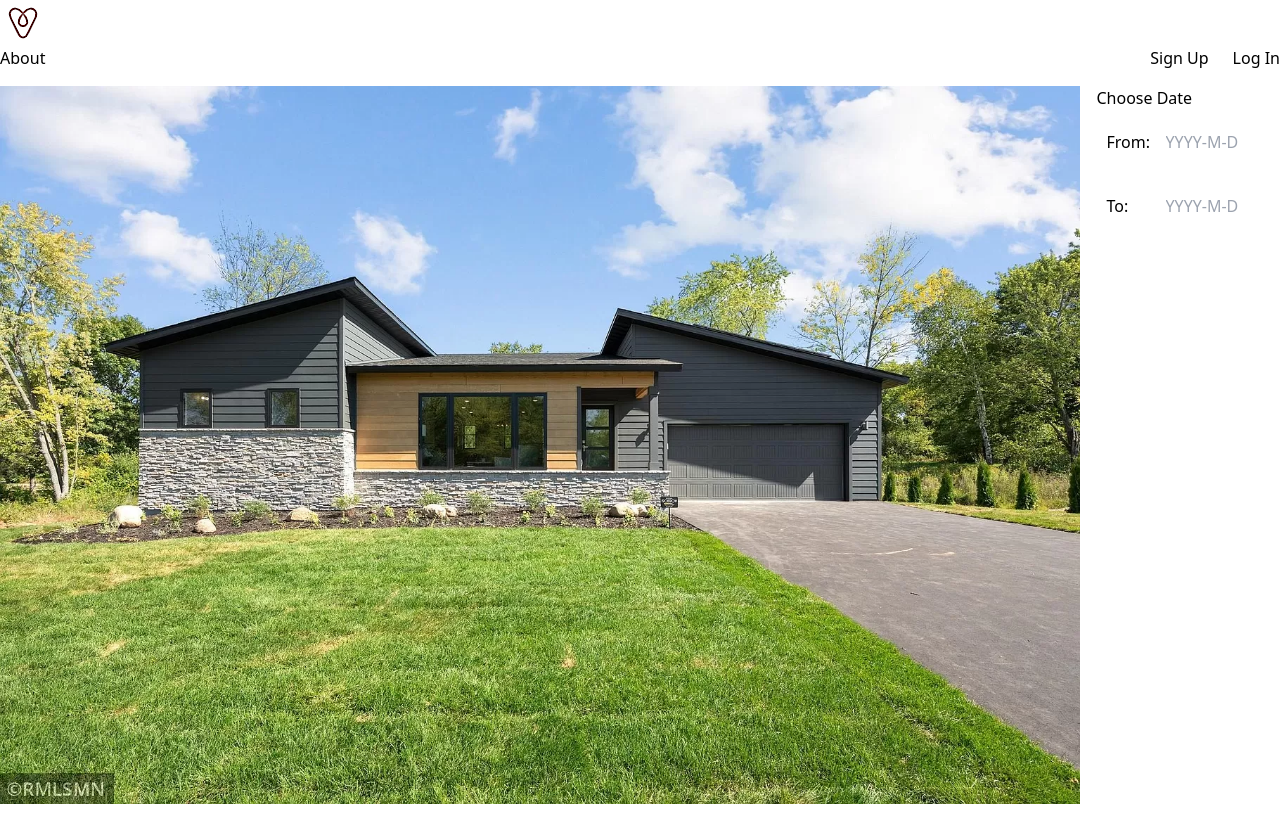
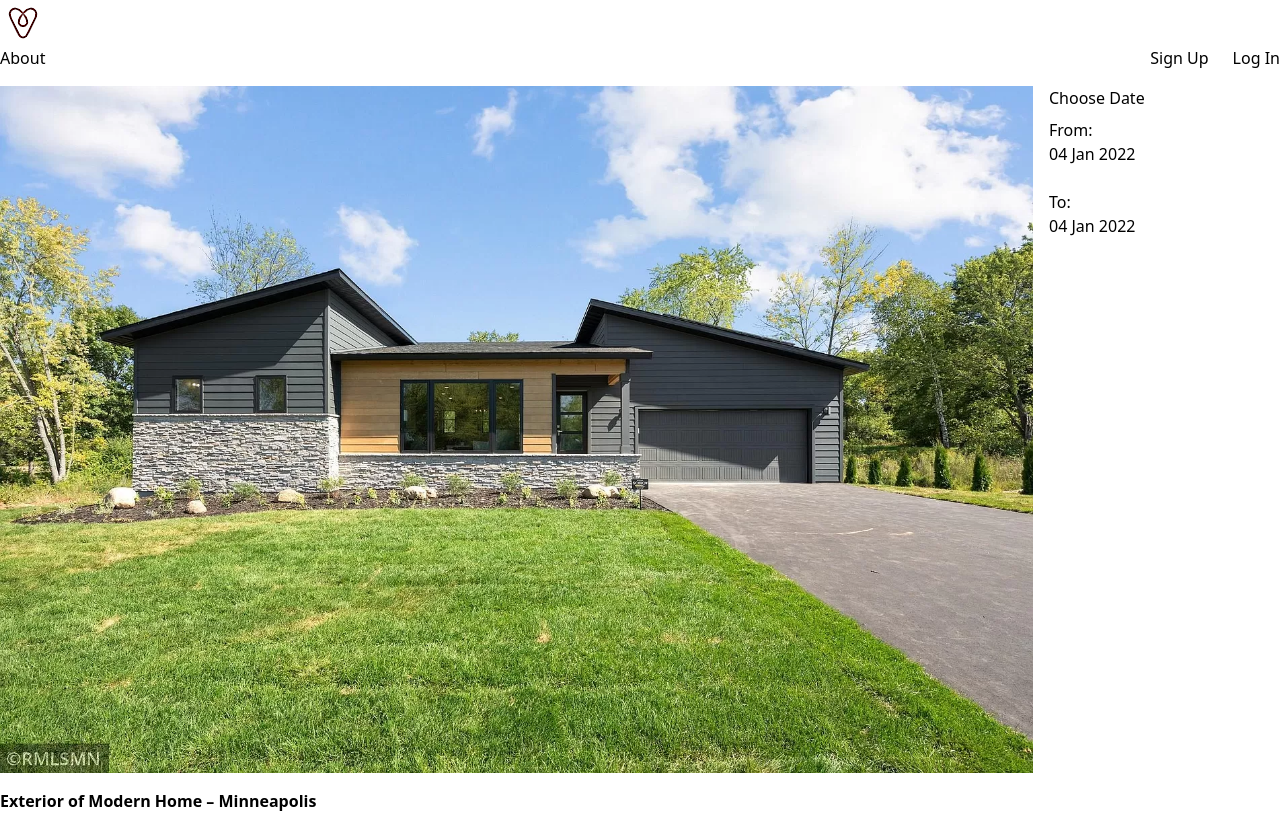
Before and after one commit to william-shelly/nextbnb, a Next.js app: page /houses/1 in a window 1280 px wide. Shown: the top 813 px of the page. Built offline with nearby package versions, Linux system fonts and the light colour scheme.

Commit message:
Added date formatting and ability to not select dates after selected date

```diff
--- a/components/DateRangePicker.js
+++ b/components/DateRangePicker.js
@@ -1,38 +1,89 @@
 import DayPickerInput from "react-day-picker/DayPickerInput"
 import "react-day-picker/lib/style.css"
+import dateFnsFormat from 'date-fns/format'
+import dateFnsParse from 'date-fns/parse'
+import { DateUtils } from "react-day-picker"
+import { useState } from "react"
+
+const today = new Date()
+const tomorrow = new Date(today)
+tomorrow.setDate(tomorrow.getDate() + 1)
+
+const numberOfNightsBetweenDates = (startDate, endDate) => {
+  const start = new Date(startDate) // clone
+  const end = new Date(endDate) // clone
+  let dayCount = 0
+
+  while (end > start) {
+    dayCount ++
+    start.setDate(start.getDate() + 1)
+  }
+  return dayCount
+}
+
+const parseDate = (str, format, locale) => {
+  const parsed = dateFnsParse(str, format, new Date(), { locale })
+  return DateUtils.isDate(parsed) ? parsed : null
+}
+
+const formatDate = (date, format, locale) => dateFnsFormat(date, format, {locale})
+
+const format = 'dd MMM yyyy'
 
 export default function DateRangePicker() {
+  const [startDate, setStartDate] = useState(new Date())
+  const [endDate, setEndDate] = useState(new Date())
+
   return (
     <div className="date-range-picker-container">
-      <div>
+      <div className="mb-2 py-2">
         <label className="block">From:</label>
-        <DayPickerInput />
+        <DayPickerInput
+          formatDate={formatDate}
+          format={format}
+          value={startDate}
+          parseDate={parseDate}
+          placeholder={`${dateFnsFormat(new Date(), format)}`}
+          dayPickerProps={{
+            modifiers: {
+              disabled: {
+                before: new Date()
+              }
+            }
+          }}
+          onDayChange={(day) => {
+            setStartDate(day)
+            if (numberOfNightsBetweenDates(day, endDate) < 1) {
+              const newEndDate = new Date(day)
+              newEndDate.setDate(newEndDate.getDate() + 1)
+              setEndDate(newEndDate)
+            }
+          }}
+        />
       </div>
-      <div>
+      <div className="mb-2 py-2">
         <label className="block">To:</label>
-        <DayPickerInput />
+        <DayPickerInput
+          formatDate={formatDate}
+          format={format}
+          value={endDate}
+          parseDate={parseDate}
+          placeholder={`${dateFnsFormat(new Date(), format)}`}
+          dayPickerProps={{
+            modifiers: {
+              disabled: [
+                startDate,
+                {
+                  before: startDate
+                }
+              ]
+            }
+          }}
+          onDayChange={(day) => {
+            setEndDate(day)
+          }}
+        />
       </div>
-      <style jsx>
-        {`
-          .date-range-picker-container div {
-            display: grid;
-            grid-template-columns: 30% 70%;
-            padding: 10px;
-          }
-          label {
-            padding-top: 10px;
-          }
-        `}
-      </style>
-      <style jsx global>
-        {`
-          .DayPickerInput input {
-            width: 120px;
-            padding: 10px;
-            font-size: 16px;
-          }
-        `}
-      </style>
     </div>
   )
 }
--- a/package.json
+++ b/package.json
@@ -8,6 +8,7 @@
     "lint": "next lint"
   },
   "dependencies": {
+    "date-fns": "^2.28.0",
     "next": "12.0.7",
     "react": "17.0.2",
     "react-day-picker": "^7.4.10",
```
Also changed, not shown: 1 other file (tests, documents, lock files or other folders).
